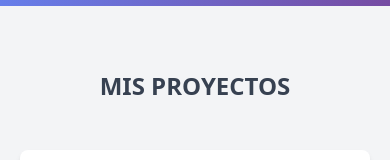
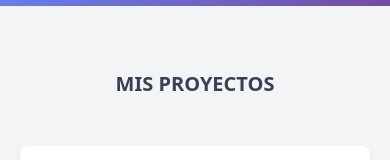
Before and after one commit to CarlaFernandezTaus/carla-tailwind, a website: page index.html in a window 390 px wide. Shown: the part 466-626 px from the top of the page. Drawn offline with nearby package versions, Linux system fonts and the light colour scheme.

Commit message:
Tamaño modif

```diff
--- a/index.html
+++ b/index.html
@@ -32,7 +32,7 @@
     <!-- Proyectos Section -->
     <section id="proyectos" class="py-16 bg-gray-100">
         <div class="max-w-4xl mx-auto px-5">
-            <h2 class="text-2xl font-bold text-center mb-12 md:text-2xl uppercase">Mis Proyectos</h2>
+            <h2 class="text-xl font-bold text-center mb-12 md:text-2xl uppercase">Mis Proyectos</h2>
 
                 <!-- Proyecto 1 -->
                 <div class="bg-white p-8 mb-8 rounded-lg shadow-md hover:shadow-2xl hover:-translate-y-1 transition-all duration-300">
```
